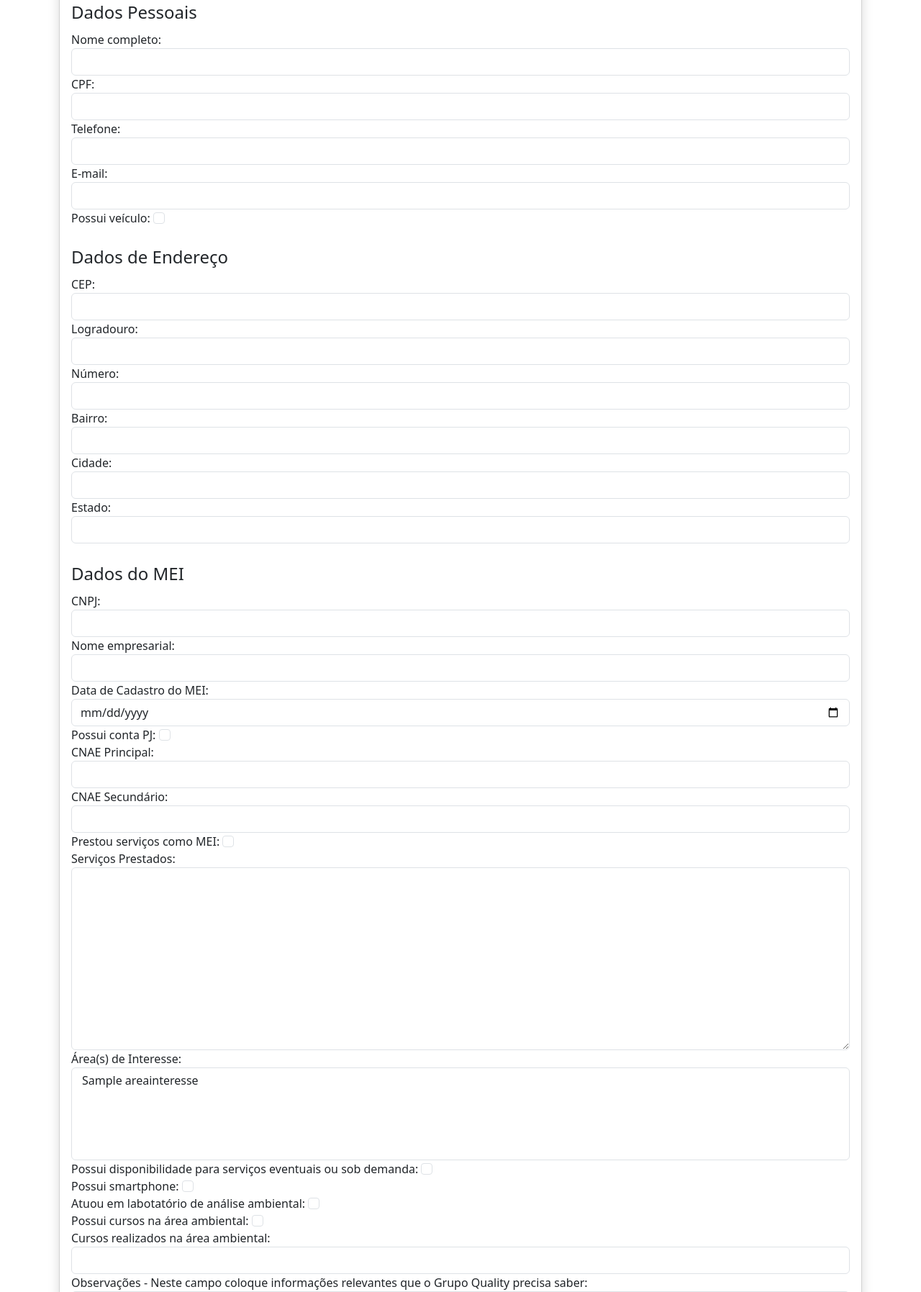
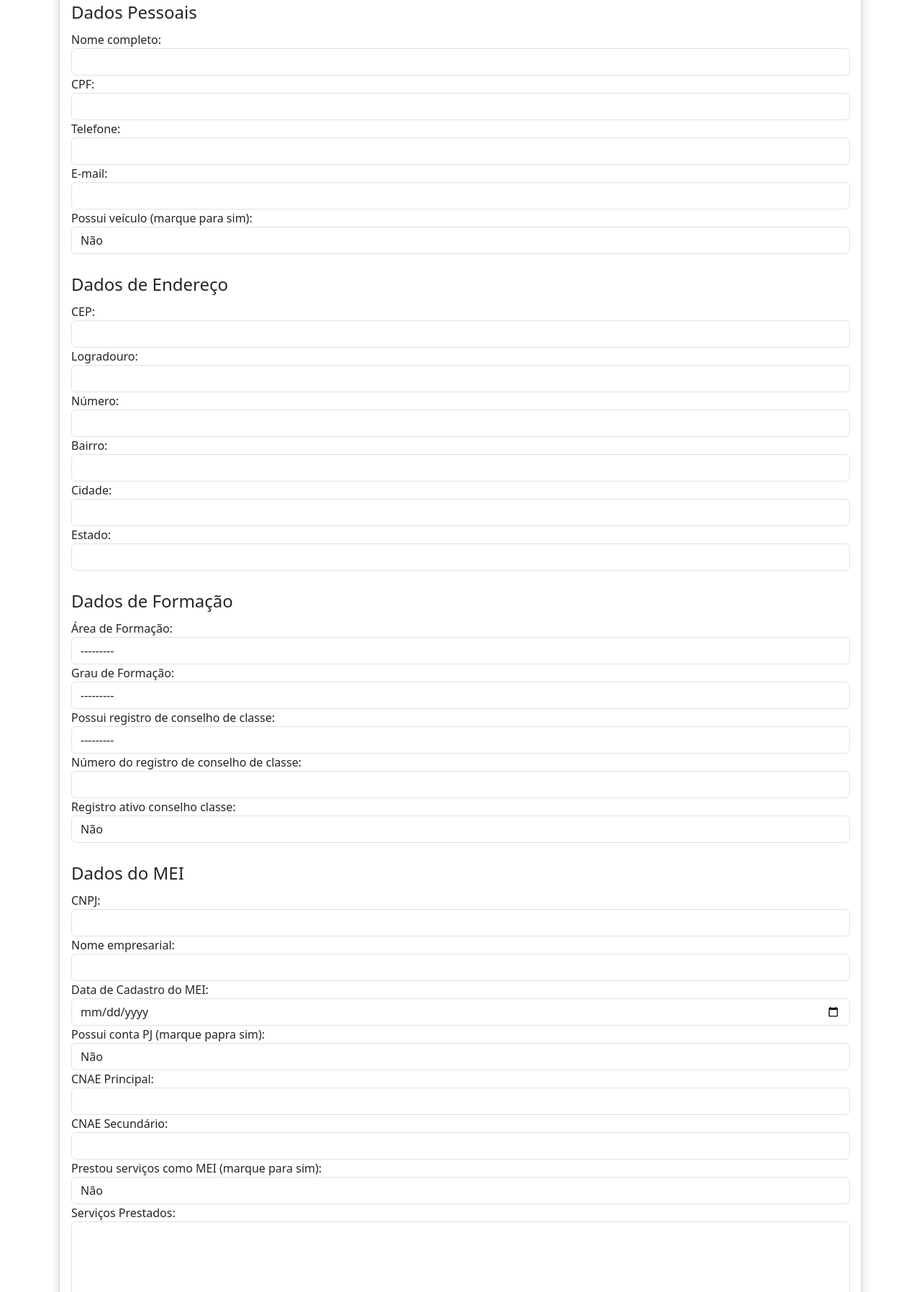
Before and after one commit to WaldembergDev/portal-cadastros, a Django app: page /registros/ in a window 1280 px wide. Shown: the part 121-1916 px from the top of the page at 72% size. Run offline with Django 5.2, Linux system fonts and the light colour scheme; tables that the repository leaves empty hold one stand-in row (values such as "Sample post").

Commit message:
Ajustado a visualização dos campos booleanos

```diff
--- a/fornecedores/forms.py
+++ b/fornecedores/forms.py
@@ -12,15 +12,16 @@ class FornecedorForm(forms.ModelForm):
         labels = {
             'cnpj': 'CNPJ',
             'tempo_mei': 'Data de Cadastro do MEI',
-            'possui_conta_pj': 'Possui conta PJ',
+            'possui_conta_pj': 'Possui conta PJ (marque papra sim)',
             'cnae_principal': 'CNAE Principal',
             'cnae_secundario': 'CNAE Secundário',
-            'prestou_servicos_mei': 'Prestou serviços como MEI',
+            'prestou_servicos_mei': 'Prestou serviços como MEI (marque para sim)',
             'servicos_prestados': 'Serviços Prestados',
             'area_interesse': 'Área(s) de Interesse',
-            'possui_disponibilidade_servicos_eventuais': 'Possui disponibilidade para serviços eventuais ou sob demanda',
-            'atuou_em_laboratorio_analise_ambiental': 'Atuou em labotatório de análise ambiental',
-            'possui_cursos_area_ambiental': 'Possui cursos na área ambiental',
+            'possui_disponibilidade_servicos_eventuais': 'Possui disponibilidade para serviços eventuais ou sob demanda (marque para sim)',
+            'possui_smartphone': 'Possui smartphone (marque para sim)',
+            'atuou_em_laboratorio_analise_ambiental': 'Atuou em labotatório de análise ambiental (marque para sim)',
+            'possui_cursos_area_ambiental': 'Possui cursos na área ambiental (marque para sim)',
             'cursos_realizados': 'Cursos realizados na área ambiental',
             'observacoes': 'Observações - Neste campo coloque informações relevantes que o Grupo Quality precisa saber'
         }
--- a/fornecedores/models.py
+++ b/fornecedores/models.py
@@ -21,16 +21,16 @@ class Fornecedor(models.Model):
     cnpj = models.CharField(max_length=18)
     nome_empresarial = models.CharField(max_length=120)
     tempo_mei = models.DateField()
-    possui_conta_pj = models.BooleanField() # vinculada ao mei
+    possui_conta_pj = models.BooleanField(null=True, blank=True, default=False) # vinculada ao mei
     cnae_principal = models.CharField(max_length=255)
     cnae_secundario = models.CharField(max_length=255)
-    prestou_servicos_mei = models.BooleanField()
+    prestou_servicos_mei = models.BooleanField(null=True, default=False)
     servicos_prestados = models.TextField(null=True, blank=True)
     area_interesse = models.ManyToManyField(AreaInteresse)
-    possui_disponibilidade_servicos_eventuais = models.BooleanField()
-    possui_smartphone = models.BooleanField()
-    atuou_em_laboratorio_analise_ambiental = models.BooleanField()
-    possui_cursos_area_ambiental = models.BooleanField()
+    possui_disponibilidade_servicos_eventuais = models.BooleanField(null=True, default=False)
+    possui_smartphone = models.BooleanField(null=True, blank=True, default=False)
+    atuou_em_laboratorio_analise_ambiental = models.BooleanField(null=True, blank=True, default=False)
+    possui_cursos_area_ambiental = models.BooleanField(null=True, blank=True, default=False)
     cursos_realizados = models.CharField(max_length=255, null=True, blank=True)
     observacoes = models.TextField(null=True, blank=True)
     pessoa = models.OneToOneField(Pessoa, on_delete=models.CASCADE)
--- a/pessoas/forms.py
+++ b/pessoas/forms.py
@@ -10,7 +10,7 @@ class PessoaForm(forms.ModelForm):
         exclude = ['data_cadastro', 'situacao']
         labels = {
             'cpf': 'CPF',
-            'possui_veiculo': 'Possui veículo',
+            'possui_veiculo': 'Possui veículo (marque para sim)',
             'email': 'E-mail'
         }
 
@@ -45,6 +45,12 @@ class FormacaoQualificacaoForm(forms.ModelForm):
         model = FormacaoQualificacao
         fields = '__all__'
         exclude = ['pessoa']
+        labels = {
+            'area_formacao': 'Área de Formação',
+            'grau_formacao': 'Grau de Formação',
+            'possui_registro_conselho_classe': 'Possui registro de conselho de classe',
+            'numero_registro_conselho_classe': 'Número do registro de conselho de classe'
+        }
 
     def __init__(self, *args, **kwargs):
         super().__init__(*args, **kwargs)
--- a/pessoas/models.py
+++ b/pessoas/models.py
@@ -18,7 +18,7 @@ class Pessoa(models.Model):
     cpf = models.CharField(max_length=14)
     telefone = models.CharField(max_length=11)
     email = models.CharField(max_length=50)
-    possui_veiculo = models.BooleanField()
+    possui_veiculo = models.BooleanField(null=True, blank=True, default=False)
     situacao = models.CharField(max_length=50, choices=SituacaoEnum, default=SituacaoEnum.PENDENTE)
     data_cadastro = models.DateTimeField(auto_now_add=True)
 
@@ -64,9 +64,9 @@ class FormacaoQualificacao(models.Model):
                           default=uuid.uuid4,
                           editable=False,
                           unique=True)
-    area_formacao = models.CharField(max_length=30, choices=AreaFormacaoEnum)
-    grau_formacao = models.CharField(max_length=30, choices=GrauFormacaoEnum)
-    possui_registro_conselho_classe = models.CharField(max_length=30, choices=RegistroConselhoClasseEnum)
+    area_formacao = models.CharField(max_length=30, choices=AreaFormacaoEnum.choices)
+    grau_formacao = models.CharField(max_length=30, choices=GrauFormacaoEnum.choices)
+    possui_registro_conselho_classe = models.CharField(max_length=30, choices=RegistroConselhoClasseEnum.choices)
     numero_registro_conselho_classe = models.CharField(max_length=30, null=True, blank=True)
-    registro_ativo_conselho_classe = models.BooleanField(null=True, blank=True)
+    registro_ativo_conselho_classe = models.BooleanField(null=True, blank=True, default=False)
     pessoa = models.OneToOneField(Pessoa, on_delete=models.CASCADE)
--- a/registros/templates/cadastro.html
+++ b/registros/templates/cadastro.html
@@ -29,6 +29,13 @@
                 </fieldset>
 
                 <fieldset class="mb-4">
+                    <legend class="fs-4">Dados de Formação</legend>
+                    <div class="row">
+                        {{ formacao_form.as_div }}
+                    </div>
+                </fieldset>
+
+                <fieldset class="mb-4">
                     <legend class="fs-4">Dados do MEI</legend>
                     <div class="row">
                         {{ fornecedor_form.as_div }}
--- a/registros/views.py
+++ b/registros/views.py
@@ -2,6 +2,7 @@ from django.shortcuts import redirect, render
 from fornecedores.forms import FornecedorForm
 from pessoas.forms import PessoaForm
 from pessoas.forms import EnderecoForm
+from pessoas.forms import FormacaoQualificacaoForm
 from django.contrib import messages
 from django.contrib.messages import constants
 from pessoas.models import Pessoa
@@ -12,34 +13,42 @@ def formulario_cadastro(request):
         fornecedor_form = FornecedorForm()
         pessoa_form = PessoaForm()
         endereco_form = EnderecoForm()
+        formacao_form = FormacaoQualificacaoForm()
         context = {
             'fornecedor_form': fornecedor_form,
             'pessoa_form': pessoa_form,
-            'endereco_form': endereco_form
+            'endereco_form': endereco_form,
+            'formacao_form': formacao_form
         }
         return render(request, 'cadastro.html', context=context)
     else:
         pessoa_form = PessoaForm(request.POST)
         endereco_form = EnderecoForm(request.POST)
         fornecedor_form = FornecedorForm(request.POST)
+        formacao_form = FormacaoQualificacaoForm(request.POST)
         if not fornecedor_form.is_valid():
             print("Erros FornecedorForm:", fornecedor_form.errors) # <--- ISSO VAI TE MOSTRAR O PROBLEMA
-        if pessoa_form.is_valid() and endereco_form.is_valid() and fornecedor_form.is_valid():
+        if pessoa_form.is_valid() and endereco_form.is_valid() and fornecedor_form.is_valid() and formacao_form.is_valid():
             pessoa = pessoa_form.save()
             endereco = endereco_form.save(commit=False)
             fornecedor = fornecedor_form.save(commit=False)
+            formacao = formacao_form.save(commit=False)
             endereco.pessoa = pessoa
             fornecedor.pessoa = pessoa
+            formacao.pessoa = pessoa
             endereco.save()
             fornecedor.save()
+            formacao.save()
             # limpando o formulário após salvar os dados
             pessoa_form = PessoaForm()
             endereco_form = EnderecoForm()
             fornecedor_form = FornecedorForm()
+            formacao_form = FormacaoQualificacaoForm()
             context = {
                 'pessoa_form': pessoa_form,
                 'endereco_form': endereco_form,
-                'fornecedor_form': fornecedor
+                'fornecedor_form': fornecedor,
+                'formacao_form': formacao_form
             }
             messages.add_message(request, constants.SUCCESS, 'Dados registrados com sucesso!')
             return redirect('/registros/')
```
Also changed, not shown: db.sqlite3, fornecedores/migrations/0001_initial.py, pessoas/migrations/0001_initial.py.
